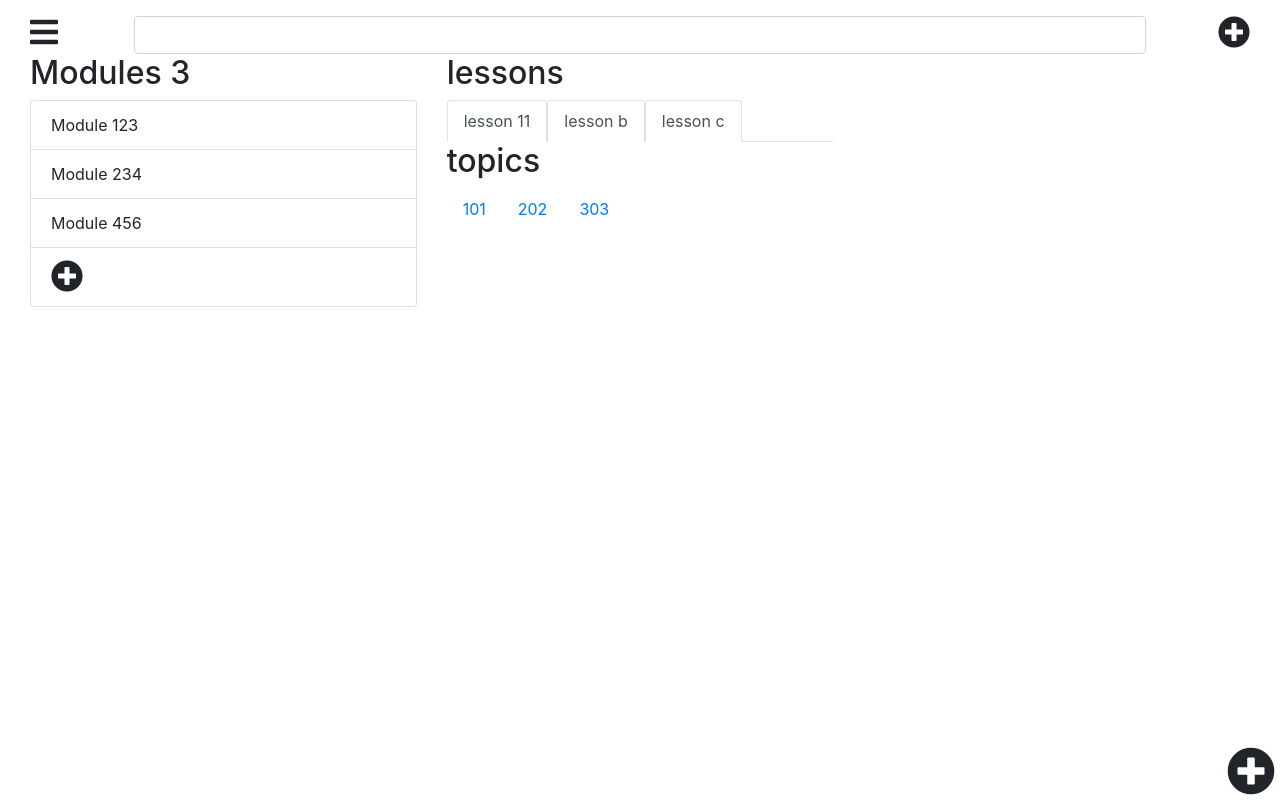
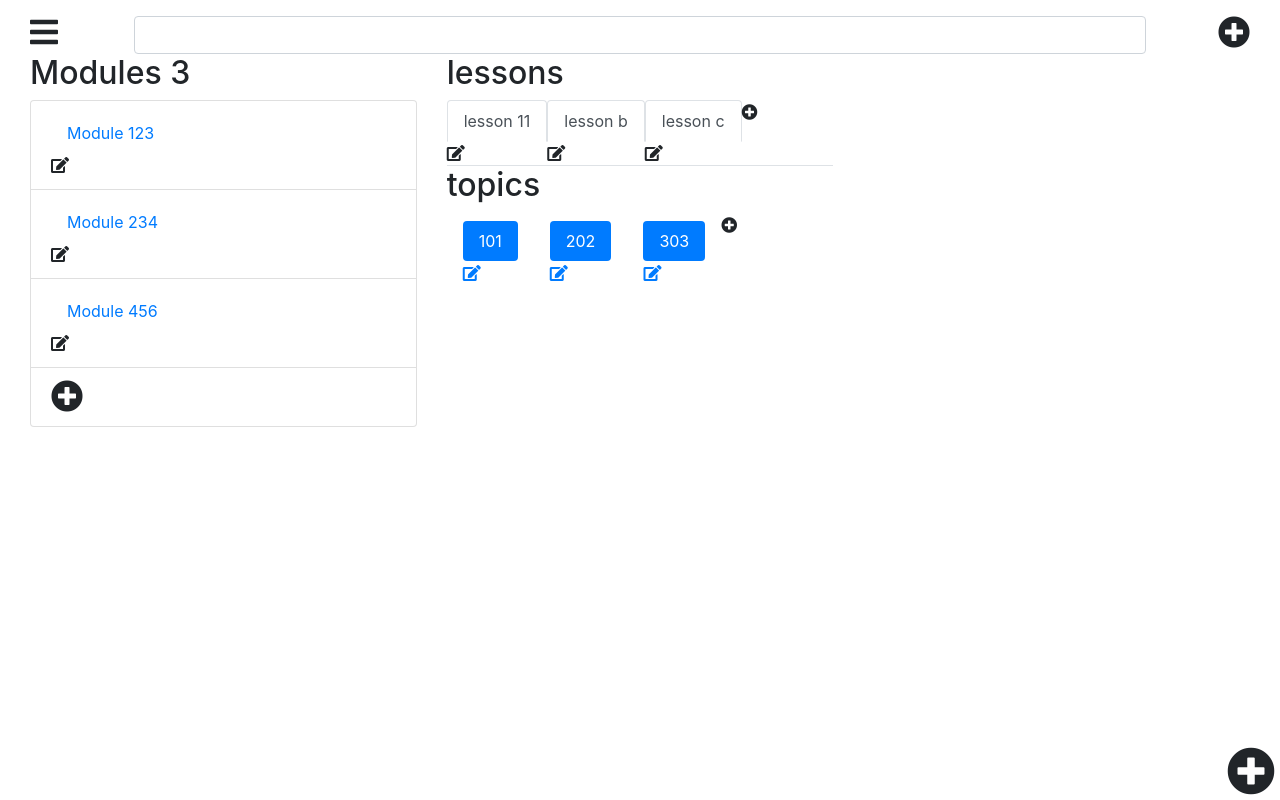
Before and after one commit to jondenman/wbdv-sp21-02-denmanj-client-react, a React (Create React App) app: page /courses/editor in a window 1280 px wide. Built offline with nearby package versions, Linux system fonts and the light colour scheme; no server answers.

Commit message:
implemented create,update,delete functions for topics, lessons, and modules

```diff
--- a/src/components/editable-item.js
+++ b/src/components/editable-item.js
@@ -1 +1,43 @@
-import React from 'react'
+import React, {useState} from 'react'
+
+const EditableItem = (
+    {
+        deleteItem,
+        updateItem,
+        item={title: "Some item", _id:"10"}
+    }) => {
+    const [editing, setEditing] = useState(false)
+    const [cachedItem, setCachedItem] = useState(item)
+    return (
+        <>
+            {
+                !editing &&
+                <>
+                    <a className="nav-link active" href="#">
+                        {item.title}
+                    </a>
+                    <i onClick={() => setEditing(true)} className="fas fa-edit"></i>
+                </>
+            }
+            {
+                editing &&
+                <>
+                    <input
+                        onChange={(e) =>
+                            setCachedItem({
+                                ...cachedItem,
+                                title: e.target.value
+                            })}
+                        value={cachedItem.title}/>
+                    <i onClick={() => {
+                        setEditing(false)
+                        updateItem(cachedItem)
+                    }} className="fas fa-check"></i>
+                    <i onClick={() => deleteItem(item)} className="fas fa-times"></i>
+                </>
+            }
+        </>
+    )
+}
+
+export default EditableItem
--- a/src/components/lesson-tabs.js
+++ b/src/components/lesson-tabs.js
@@ -1,5 +1,6 @@
 import React from 'react'
 import {connect} from 'react-redux'
+import EditableItem from "./editable-item";
 
 const LessonTabs = (
     {
@@ -7,7 +8,10 @@ const LessonTabs = (
             {_id: 123, title: "lesson a"},
             {_id: 234, title: "lesson b"},
             {_id: 456, title: "lesson c"}
-        ]
+        ],
+        createLesson,
+        deleteLesson,
+        updateLesson
     }) =>
     <div>
         <h2>lessons</h2>
@@ -15,12 +19,17 @@ const LessonTabs = (
             {
                 lessons.map(lesson =>
                     <li className="nav-item">
-                        <a className="nav-link active" href="#">
-                            {lesson.title}
-                        </a>
+                            <EditableItem
+                                item={lesson}
+                                deleteItem={deleteLesson}
+                                updateItem={updateLesson}
+                            />
                     </li>
                 )
             }
+            <li className="nav-item">
+                <i onClick={createLesson} className="fas fa-plus-circle"></i>
+            </li>
         </ul>
     </div>
 
@@ -31,7 +40,18 @@ const stpm = (state) => {
 }
 
 const dtpm = (dispatch) => {
+    return {
+        createLesson:() => dispatch({type: "CREATE_LESSON"}),
+        deleteLesson: (item) => dispatch({
+            type: "DELETE_LESSON",
+            lessonToDelete: item
+        }),
+        updateLesson: (lesson) => dispatch({
+            type: "UPDATE_LESSON",
+            lesson
+        })
 
+    }
 }
 
 export default connect(stpm, dtpm)(LessonTabs)
--- a/src/components/module-list.js
+++ b/src/components/module-list.js
@@ -1,14 +1,18 @@
 import React from 'react'
 import {connect} from "react-redux";
+import EditableItem from "./editable-item";
 
-const ModuleList = ({myModules=[], createModule}) =>
+const ModuleList = ({myModules=[], createModule, deleteModule, updateModule}) =>
     <div>
         <h2>Modules {myModules.length}</h2>
         <ul className="list-group">
             {
                 myModules.map(module =>
                     <li className="list-group-item">
-                        {module.title}
+                        <EditableItem item={module}
+                                      deleteItem={deleteModule}
+                                      updateItem={updateModule}
+                        />
                     </li>
                 )
             }
@@ -26,7 +30,15 @@ const stpm = (state) => {
 
 const dtpm = (dispatch) => {
     return {
-        createModule: () => dispatch({type: "CREATE_MODULE"})
+        createModule: () => dispatch({type: "CREATE_MODULE"}),
+        deleteModule: (item) => dispatch({
+            type: "DELETE_MODULE",
+            moduleToDelete: item
+        }),
+        updateModule: (module) => dispatch({
+            type: "UPDATE_MODULE",
+            module
+        })
     }
 }
 export default connect(stpm, dtpm)(ModuleList)
--- a/src/components/topic-pills.js
+++ b/src/components/topic-pills.js
@@ -1,7 +1,8 @@
 import React from 'react'
 import {connect} from 'react-redux'
+import EditableItem from "./editable-item";
 
-const TopicPills = ({topics=[]}) =>
+const TopicPills = ({topics=[], createTopic, deleteTopic, updateTopic}) =>
     <div>
         <h2>topics</h2>
         <ul className="nav nav-pills">
@@ -9,11 +10,17 @@ const TopicPills = ({topics=[]}) =>
                 topics.map(topic =>
                     <li className="nav-item">
                         <a className="nav-link" href="#">
-                            {topic.title}
+                            <EditableItem item={topic}
+                                          deleteItem={deleteTopic}
+                                          updateItem={updateTopic}
+                            />
                         </a>
                     </li>
                 )
             }
+            <li className="nav-item">
+                <i onClick={createTopic} className="fas fa-plus-circle"></i>
+            </li>
         </ul>
     </div>
 
@@ -24,7 +31,17 @@ const stpm = (state) => {
 }
 
 const dtpm = (dispatch) => {
-
+    return {
+        createTopic: () => dispatch({type: "CREATE_TOPIC"}),
+        deleteTopic: (topic) => dispatch({
+            type: "DELETE_TOPIC",
+            topicToDelete: topic
+        }),
+        updateTopic: (topic) => dispatch({
+            type: "UPDATE_TOPIC",
+            topic
+        })
+    }
 }
 
 export default connect(stpm, dtpm)(TopicPills)
--- a/src/reducers/lesson-reducer.js
+++ b/src/reducers/lesson-reducer.js
@@ -8,6 +8,38 @@ const initialState = {
 
 const lessonReducer = (state=initialState, action) => {
     switch (action.type) {
+        case "CREATE_LESSON":
+            const newState = {
+                lessons: [
+                    ...state.lessons,
+                    {
+                        title: "new lesson",
+                        _id: (new Date()).getTime()
+                    }
+                ]
+            }
+            return newState
+        case "DELETE_LESSON":
+            return {
+                lessons: state.lessons.filter(lesson => {
+                    if (lesson._id === action.lessonToDelete._id) {
+                        return false
+                    } else {
+                        return true
+                    }
+                })
+            }
+        case "UPDATE_LESSON":
+            return {
+                lessons: state.lessons.map(l => {
+                    if (l._id === action.lesson._id) {
+                        return action.lesson
+                    } else {
+                        return l
+                    }
+                })
+            }
+
         default:
             return state
     }
--- a/src/reducers/modules-reducer.js
+++ b/src/reducers/modules-reducer.js
@@ -20,7 +20,26 @@ const moduleReducer = (state = initialState, action) => {
             }
             return newState
         case "DELETE_MODULE":
+            const newState1 = {
+                modules: state.modules.filter(module => {
+                    if(module._id === action.moduleToDelete._id) {
+                        return false
+                    } else {
+                        return true
+                    }
+                })
+            }
+            return newState1
         case "UPDATE_MODULE":
+            return {
+                modules: state.modules.map(m => {
+                    if (m._id === action.module._id) {
+                        return action.module
+                    } else {
+                        return m
+                    }
+                })
+            }
         default:
             return state
     }
--- a/src/reducers/topic-reducer.js
+++ b/src/reducers/topic-reducer.js
@@ -8,6 +8,36 @@ const initialState = {
 
 const topicReducer = (state=initialState, action) => {
     switch (action.type) {
+        case "CREATE_TOPIC":
+            return {
+                topics: [
+                ...state.topics,
+                {
+                    title: "new topic",
+                        _id: (new Date()).getTime()
+                }
+                ]
+            }
+        case "DELETE_TOPIC":
+            return {
+                topics: state.topics.filter(topic => {
+                    if (topic._id === action.topicToDelete._id) {
+                        return false
+                    } else {
+                        return true
+                    }
+                })
+            }
+        case "UPDATE_TOPIC":
+            return {
+                topics: state.topics.map(t => {
+                    if (t._id === action.topic._id) {
+                        return action.topic
+                    } else {
+                        return t
+                    }
+                })
+            }
         default:
             return state
     }
```
